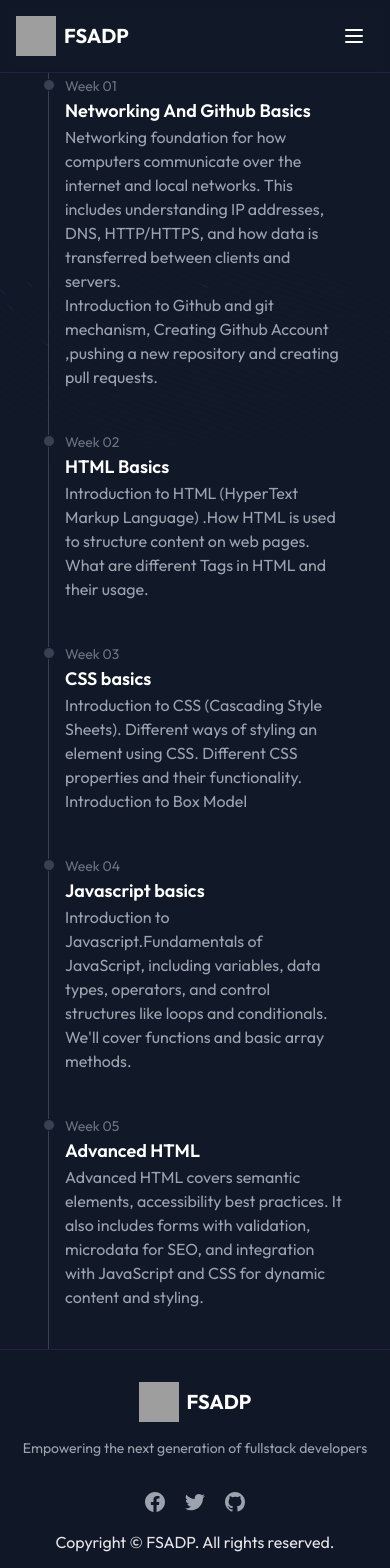
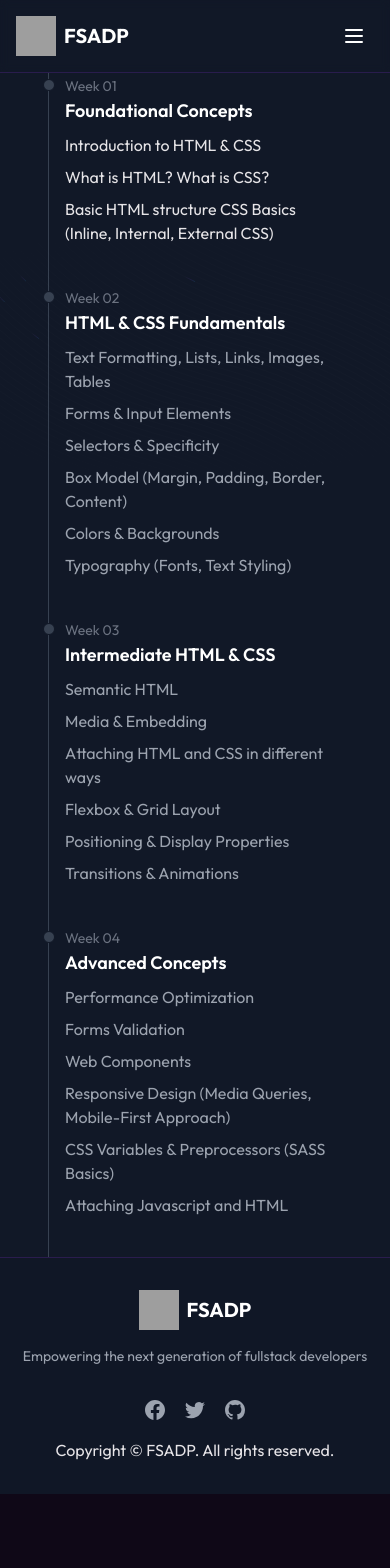
Before and after one commit to akhil-naidu/fsadp, a Next.js app: page /curriculum in a window 390 px wide. Shown: the top 1568 px of the page. After the commit the page ends 1494 px from the top, so only its background shows below. Built offline with nearby package versions, Linux system fonts and the light colour scheme; grey boxes are pictures that could not be loaded.

Commit message:
content change curriculum and mobile view feature section fix

```diff
--- a/app/(components)/FeatureSection.tsx
+++ b/app/(components)/FeatureSection.tsx
@@ -79,7 +79,7 @@ const FeaturesSectionWithHoverEffects = () => {
           color="#6B7280"
           maxOpacity={0.4}
           flickerChance={0.1}
-          height={800}
+          // height={800}
         />
       </div>
     </div>
--- a/app/curriculum/page.tsx
+++ b/app/curriculum/page.tsx
@@ -10,17 +10,13 @@ const page = () => {
             Week 01
           </time>
           <h3 className="text-lg font-semibold text-gray-900 dark:text-white">
-            Networking And Github Basics
+            Foundational Concepts
           </h3>
-          <p className="mb-4 text-base font-normal text-gray-500 dark:text-gray-400">
-            Networking foundation for how computers communicate over the
-            internet and local networks. This includes understanding IP
-            addresses, DNS, HTTP/HTTPS, and how data is transferred between
-            clients and servers.
-            <br />
-            Introduction to Github and git mechanism, Creating Github Account
-            ,pushing a new repository and creating pull requests.
-          </p>
+          <li className="pt-2">Introduction to HTML & CSS</li>
+          <li className="pt-2">What is HTML? What is CSS?</li>
+          <li className="pt-2">
+            Basic HTML structure CSS Basics (Inline, Internal, External CSS)
+          </li>
         </li>
         <li className="mb-10 ms-4">
           <div className="absolute w-3 h-3 bg-gray-200 rounded-full mt-1.5 -start-1.5 border border-white dark:border-gray-900 dark:bg-gray-700"></div>
@@ -28,12 +24,19 @@ const page = () => {
             Week 02
           </time>
           <h3 className="text-lg font-semibold text-gray-900 dark:text-white">
-            HTML Basics
+            HTML & CSS Fundamentals
           </h3>
           <p className="text-base font-normal text-gray-500 dark:text-gray-400">
-            Introduction to HTML (HyperText Markup Language) .How HTML is used
-            to structure content on web pages. What are different Tags in HTML
-            and their usage.
+            <li className="pt-2">
+              Text Formatting, Lists, Links, Images, Tables
+            </li>
+            <li className="pt-2">Forms & Input Elements</li>
+            <li className="pt-2">Selectors & Specificity</li>
+            <li className="pt-2">
+              Box Model (Margin, Padding, Border, Content)
+            </li>
+            <li className="pt-2">Colors & Backgrounds</li>
+            <li className="pt-2">Typography (Fonts, Text Styling)</li>
           </p>
         </li>
         <li className="mb-10 ms-4">
@@ -42,12 +45,15 @@ const page = () => {
             Week 03
           </time>
           <h3 className="text-lg font-semibold text-gray-900 dark:text-white">
-            CSS basics
+            Intermediate HTML & CSS
           </h3>
           <p className="text-base font-normal text-gray-500 dark:text-gray-400">
-            Introduction to CSS (Cascading Style Sheets). Different ways of
-            styling an element using CSS. Different CSS properties and their
-            functionality. Introduction to Box Model
+            <li className="pt-2">Semantic HTML</li>
+            <li className="pt-2">Media & Embedding</li>
+            <li className="pt-2">Attaching HTML and CSS in different ways</li>
+            <li className="pt-2">Flexbox & Grid Layout</li>
+            <li className="pt-2">Positioning & Display Properties</li>
+            <li className="pt-2">Transitions & Animations</li>
           </p>
         </li>
         <li className="mb-10 ms-4">
@@ -56,27 +62,19 @@ const page = () => {
             Week 04
           </time>
           <h3 className="text-lg font-semibold text-gray-900 dark:text-white">
-            Javascript basics
+            Advanced Concepts
           </h3>
           <p className="text-base font-normal text-gray-500 dark:text-gray-400">
-            Introduction to Javascript.Fundamentals of JavaScript, including
-            variables, data types, operators, and control structures like loops
-            and conditionals. We'll cover functions and basic array methods.
-          </p>
-        </li>
-        <li className="mb-10 ms-4">
-          <div className="absolute w-3 h-3 bg-gray-200 rounded-full mt-1.5 -start-1.5 border border-white dark:border-gray-900 dark:bg-gray-700"></div>
-          <time className="mb-1 text-sm font-normal leading-none text-gray-400 dark:text-gray-500">
-            Week 05
-          </time>
-          <h3 className="text-lg font-semibold text-gray-900 dark:text-white">
-            Advanced HTML
-          </h3>
-          <p className="text-base font-normal text-gray-500 dark:text-gray-400">
-            Advanced HTML covers semantic elements, accessibility best
-            practices. It also includes forms with validation, microdata for
-            SEO, and integration with JavaScript and CSS for dynamic content and
-            styling.
+            <li className="pt-2">Performance Optimization</li>
+            <li className="pt-2">Forms Validation</li>
+            <li className="pt-2">Web Components</li>
+            <li className="pt-2">
+              Responsive Design (Media Queries, Mobile-First Approach)
+            </li>
+            <li className="pt-2">
+              CSS Variables & Preprocessors (SASS Basics)
+            </li>
+            <li className="pt-2">Attaching Javascript and HTML </li>
           </p>
         </li>
       </ol>
```
